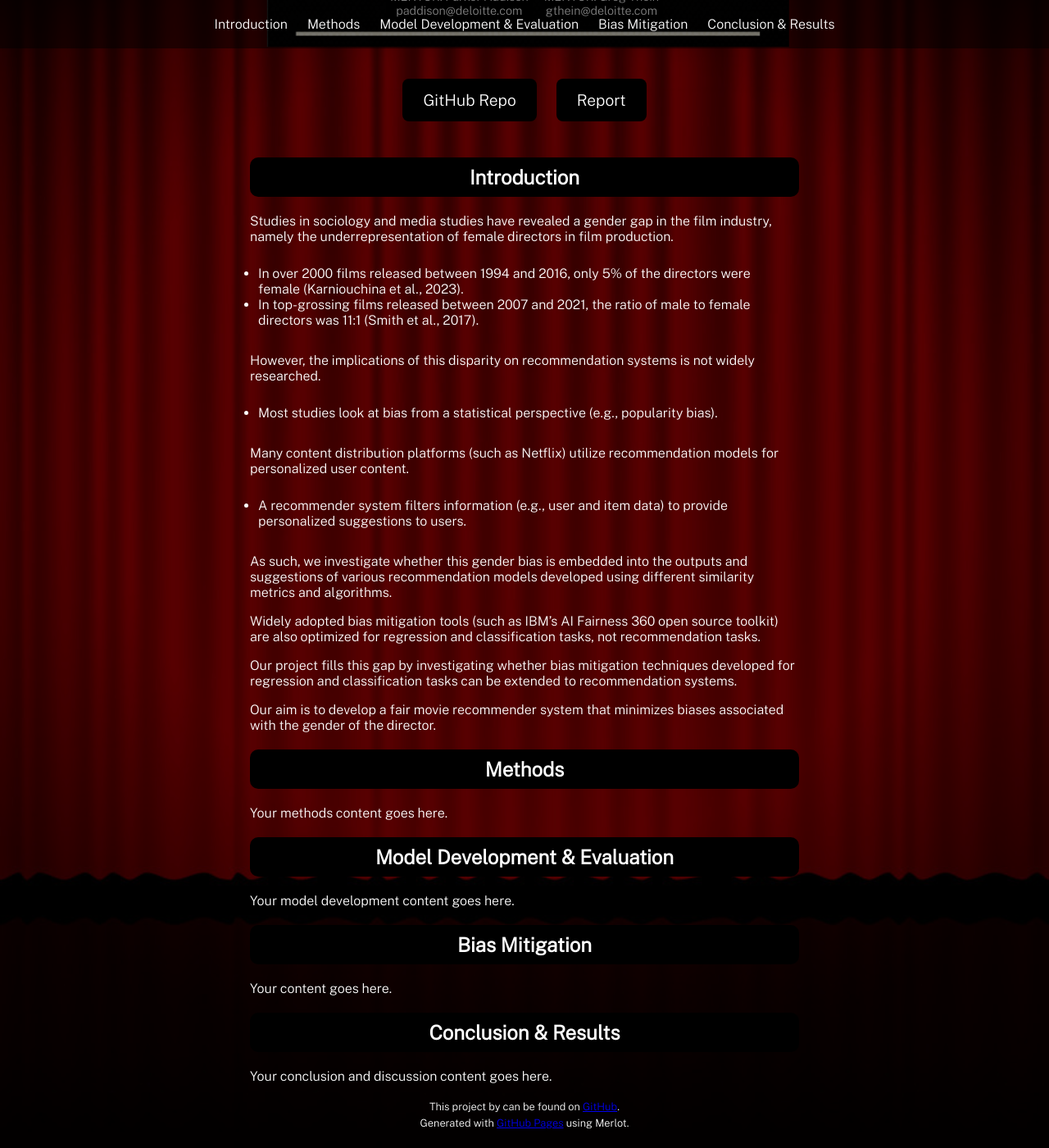
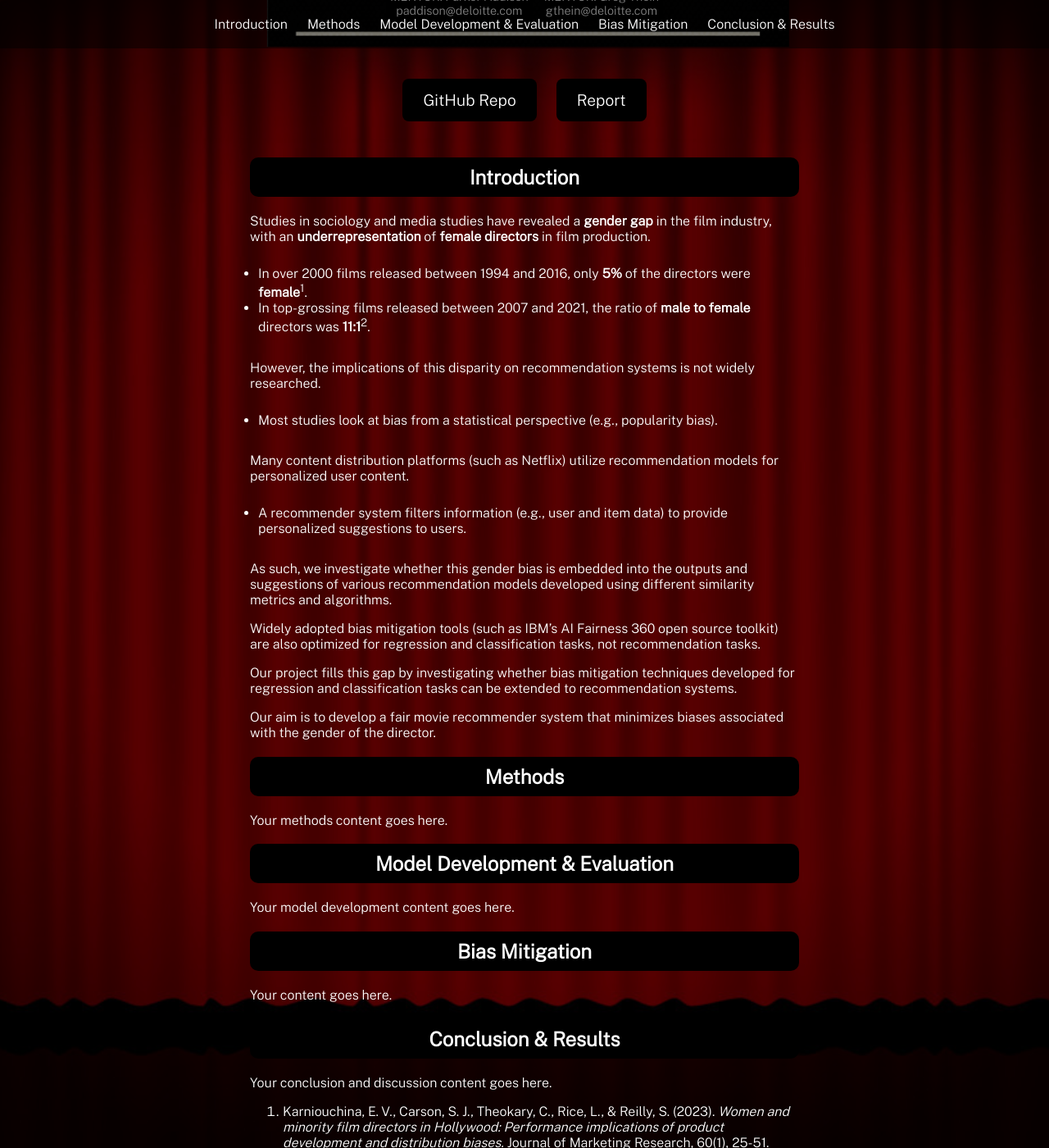
Before and after one commit to michael-garciaperez/DSC180A-Methodology-5, a Jekyll site: the page built from index.md, in a window 1280 px wide and 1400 px high, scrolled down 543 px. Shown: the whole window at 82% size. Built offline with Jekyll 4.4.1, drawn with Linux system fonts in a browser that asks for light colours; some of the changed text lies outside the part shown.

Commit message:
Update index.md

```diff
--- a/index.md
+++ b/index.md
@@ -5,9 +5,9 @@ title: "Mitigating Director Gender Bias in Movie Recommender Systems"
 
 ## Introduction
 
-Studies in sociology and media studies have revealed a gender gap in the film industry, namely the underrepresentation of female directors in film production.
-  - In over 2000 films released between 1994 and 2016, only 5% of the directors were female (Karniouchina et al., 2023).
-  - In top-grossing films released between 2007 and 2021, the ratio of male to female directors was 11:1 (Smith et al., 2017).
+Studies in sociology and media studies have revealed a **gender gap** in the film industry, with an **underrepresentation** of **female directors** in film production.
+  - In over 2000 films released between 1994 and 2016, only **5%** of the directors were **female**[^1].
+  - In top-grossing films released between 2007 and 2021, the ratio of **male to female** directors was **11:1**[^2].
 
 However, the implications of this disparity on recommendation systems is not widely researched.
   - Most studies look at bias from a statistical perspective (e.g., popularity bias).
@@ -38,3 +38,7 @@ Your content goes here.
 ## Conclusion & Results
 
 Your conclusion and discussion content goes here.
+
+[^1]: Karniouchina, E. V., Carson, S. J., Theokary, C., Rice, L., & Reilly, S. (2023). *Women and minority film directors in Hollywood: Performance implications of product development and distribution biases.* Journal of Marketing Research, 60(1), 25-51. [DOI: 10.1177/00222437221100217]
+
+[^2]: Smith, S. L., Choueiti, M., & Pieper, K. (2018). *Inclusion in the Director’s Chair. Examining 1,100 Popular Films.* [https://ca-times.brightspotcdn.com/32/1f/434e9de042a9a366c08aac1ed1db/inclusion-in-the-director-2.8.22%20Final.pdf]
```
